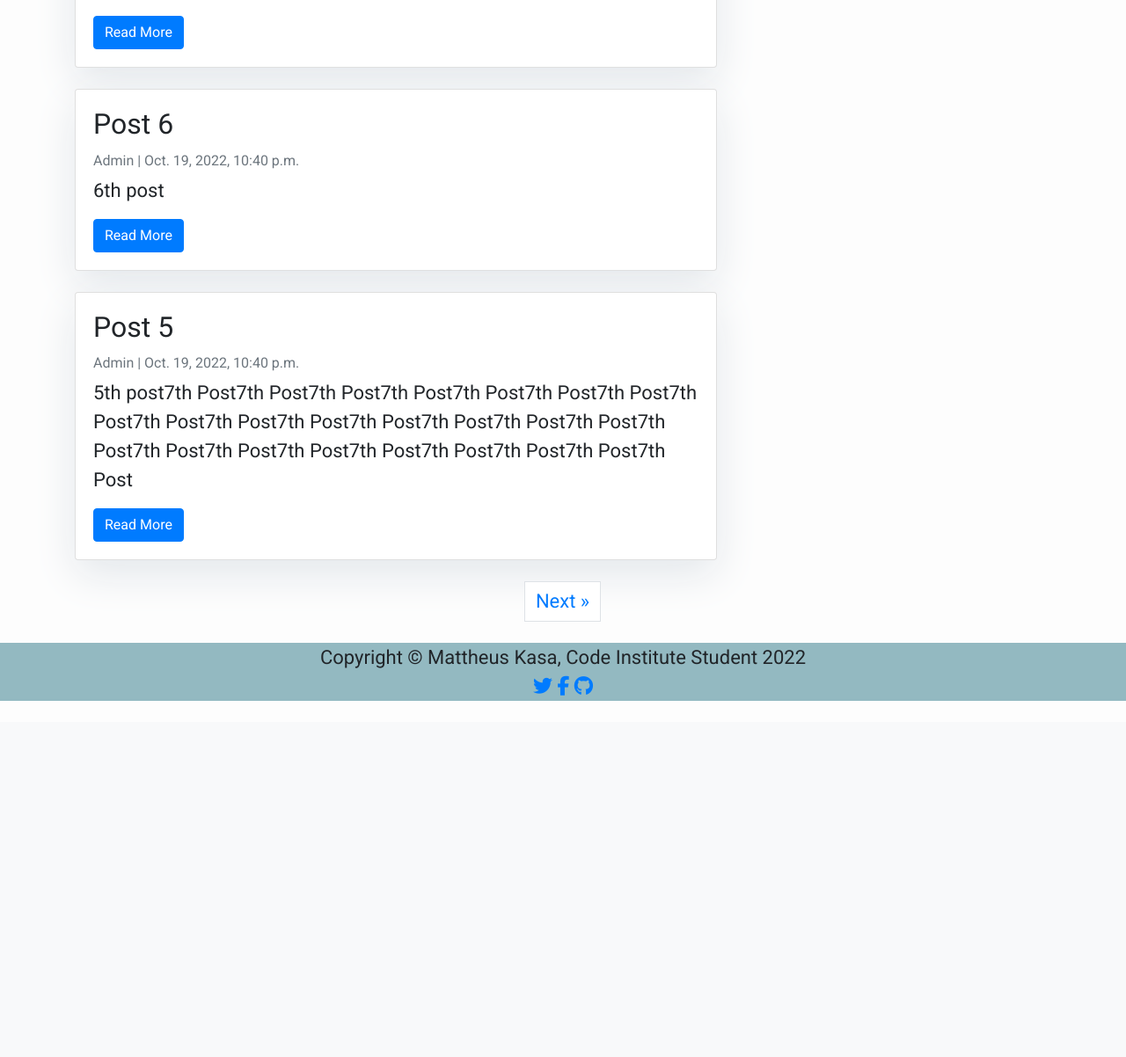
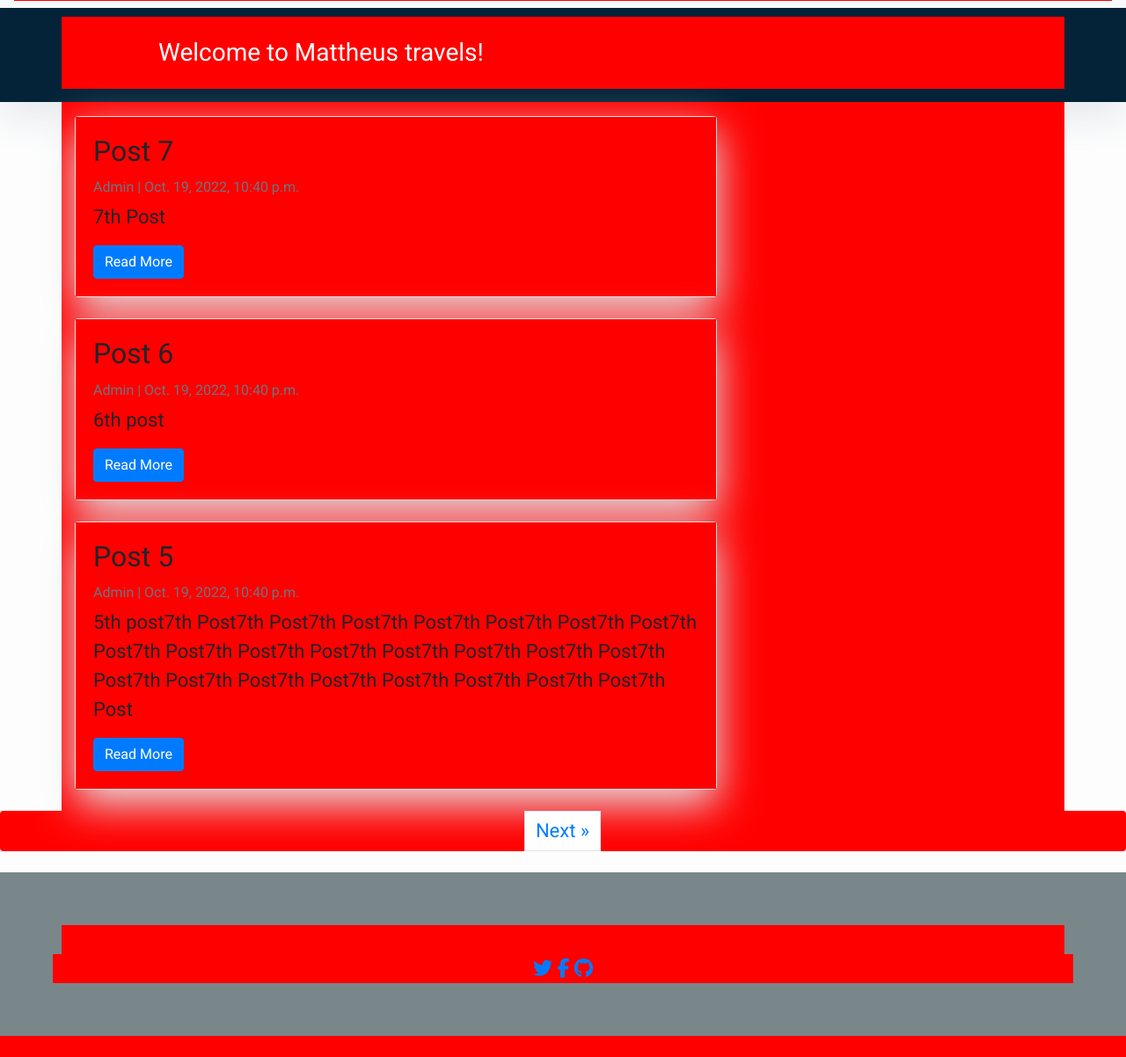
Before and after one commit to MattheusKasa/My-Django-Blog, a Django app: page / in a window 1280 px wide. Shown: the part 317-1519 px from the top of the page at 88% size. Before the commit the page ends 1114 px from the top, so only its background shows below. Run offline with Django 4.2, Linux system fonts and the light colour scheme; data comes from the database, SQL or seed files in the repository; both versions use the stored data as it was after the commit; some libraries are stand-ins or nearby versions.

Commit message:
Add logo and changed name for the blog

```diff
--- a/myblog/settings.py
+++ b/myblog/settings.py
@@ -29,7 +29,7 @@ DEBUG = True
 
 ALLOWED_HOSTS = ['my-django-blog-mattheus.herokuapp.com', 'localhost', 'https://8000-mattheuskas-mydjangoblo-aswga9949s5.ws-eu90.gitpod.io/']
 
-CSRF_TRUSTED_ORIGINS = ['http://*', 'https://*', "https://8000-mattheuskas-mydjangoblo-aswga9949s5.ws-eu90.gitpod.io/", "https://8000-mattheuskas-mydjangoblo-lizdy13timr.ws-eu92.gitpod.io/*"]
+CSRF_TRUSTED_ORIGINS = ['http://*', 'https://*', "https://8000-mattheuskas-mydjangoblo-aswga9949s5.ws-eu90.gitpod.io/", "https://8000-mattheuskas-mydjangoblo-cyjrbukujzs.ws-eu92.gitpod.io/*"]
 
 # Application definition
 
--- a/static/css/style.css
+++ b/static/css/style.css
@@ -2,3 +2,12 @@ footer {
     color: red;
     padding: 60px;
 }
+
+.travel-icon {
+    color: black;
+    font-size: 22px;
+}
+
+* {
+    background-color: red;
+}
--- a/templates/base.html
+++ b/templates/base.html
@@ -1,14 +1,16 @@
+{% load static %}
+
 <!DOCTYPE html>
 <html>
 
     <head>
-        <title>Mattheus Blog</title>
+        <title>Mattheus Travels</title>
         <link href="https://fonts.googleapis.com/css?family=Roboto:400,700" rel="stylesheet">
         <meta name="google" content="notranslate">
         <meta name="viewport" content="width=device-width, initial-scale=1">
         <link rel="stylesheet" href="https://maxcdn.bootstrapcdn.com/bootstrap/4.0.0/css/bootstrap.min.css" integrity="sha384-Gn5384xqQ1aoWXA+058RXPxPg6fy4IWvTNh0E263XmFcJlSAwiGgFAW/dAiS6JXm"
             crossorigin="anonymous">
-        <link rel="stylesheet" href="{% load static % 'css/style.css'}">
+            <link rel="stylesheet" type="text/css" media="screen" href="{% static 'css/style.css' %}">
     </head>
 
     <body>
@@ -29,7 +31,9 @@
 
         <nav class="navbar navbar-expand-lg navbar-light bg-light shadow" id="mainNav">
             <div class="container-fluid">
-                <a class="navbar-brand" href="{% url 'home' %}">Mattheus Blog</a>
+                <a class="navbar-brand" href="{% url 'home' %}"> <img alt="image of earth with a hot air baloon"
+                    class="travel-icon"
+                    src="https://res.cloudinary.com/dsa3o1dbv/image/upload/v1679577195/Mattheus_Travels-removebg-preview_rpzw86.png"> Mattheus Travels</a>
                 <button class="navbar-toggler navbar-toggler-right" type="button" data-toggle="collapse" data-target="#navbarResponsive"
                     aria-controls="navbarResponsive" aria-expanded="false" aria-label="Toggle navigation">
                     <span class="navbar-toggler-icon"></span>
@@ -63,8 +67,8 @@
 
         {% endblock content %}
 
-        <footer class="text-center mb-4 mt-4" style="background-color: #93B9C1">
-            <div class="container px-2 px-lg-5 ">Copyright &copy; Mattheus Kasa, Code Institute Student 2022</div>
+        <footer class="text-center mb-4 mt-4" style="background-color: #79878a">
+            <div class="container px-2 px-lg-5 ">Copyright &copy; Mattheus Kasa</div>
 
             <!--Social media links  -->
             <div>
--- a/templates/index.html
+++ b/templates/index.html
@@ -1,4 +1,5 @@
 {% extends "base.html" %}
+{% load static %}
 {% load crispy_forms_tags %}
 {% block content %}
 <style>
@@ -22,7 +23,7 @@
         <div class="row">
             <div class=" col-md-8 col-md-10 mx-auto">
                 <div class="site-heading">
-                    <h3 class=" site-heading my-4 mt-3 text-white"> Welcome to my Blog! </h3>
+                    <h3 class=" site-heading my-4 mt-3 text-white"> Welcome to Mattheus travels! </h3>
                     <p class="text-light">
                     </p>
                 </div>
```
Also changed, not shown: db.sqlite3.
